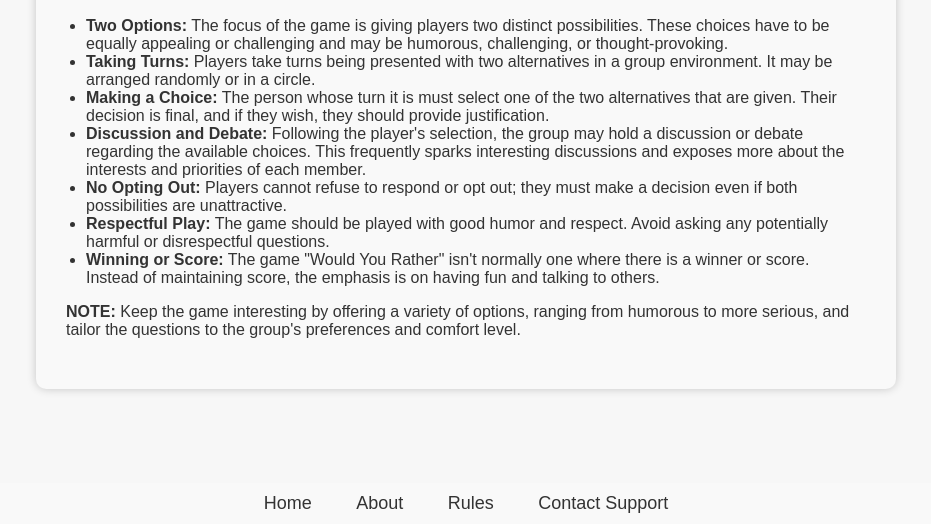
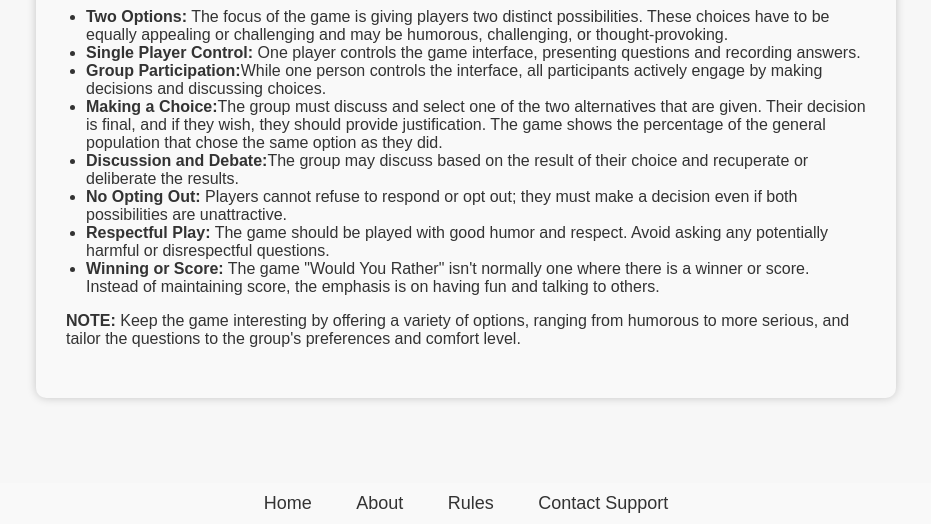
Before and after one commit to SahajaThota/WouldYouRather, a website: page rules.html in a window 1280 px wide. Shown: the part 276-800 px from the top of the page, without its empty margins (174-1105 px from the left). Drawn offline with Linux system fonts and the light colour scheme.

Commit message:
smallscreen_rules

```diff
--- a/rules.html
+++ b/rules.html
@@ -93,9 +93,10 @@
             <h2>Rules:</h2>
             <ul>
                 <li><strong>Two Options:</strong> The focus of the game is giving players two distinct possibilities. These choices have to be equally appealing or challenging and may be humorous, challenging, or thought-provoking.</li>
-                <li><strong>Taking Turns:</strong> Players take turns being presented with two alternatives in a group environment. It may be arranged randomly or in a circle.</li>
-                <li><strong>Making a Choice:</strong> The person whose turn it is must select one of the two alternatives that are given. Their decision is final, and if they wish, they should provide justification.</li>
-                <li><strong>Discussion and Debate:</strong> Following the player's selection, the group may hold a discussion or debate regarding the available choices. This frequently sparks interesting discussions and exposes more about the interests and priorities of each member.</li>
+                <li><strong>Single Player Control:</strong> One player controls the game interface, presenting questions and recording answers.</li>
+                <li><strong>Group Participation:</strong>While one person controls the interface, all participants actively engage by making decisions and discussing choices.</li>
+                <li><strong>Making a Choice:</strong>The group must discuss and select one of the two alternatives that are given. Their decision is final, and if they wish, they should provide justification. The game shows the percentage of the general population that chose the same option as they did.</li>
+                <li><strong>Discussion and Debate:</strong>The group may discuss based on the result of their choice and recuperate or deliberate the results.</li>
                 <li><strong>No Opting Out:</strong> Players cannot refuse to respond or opt out; they must make a decision even if both possibilities are unattractive.</li>
                 <li><strong>Respectful Play:</strong> The game should be played with good humor and respect. Avoid asking any potentially harmful or disrespectful questions.</li>
                 <li><strong>Winning or Score:</strong> The game "Would You Rather" isn't normally one where there is a winner or score. Instead of maintaining score, the emphasis is on having fun and talking to others.</li>
```
Also changed, not shown: contact.html (+1 -0 lines).
